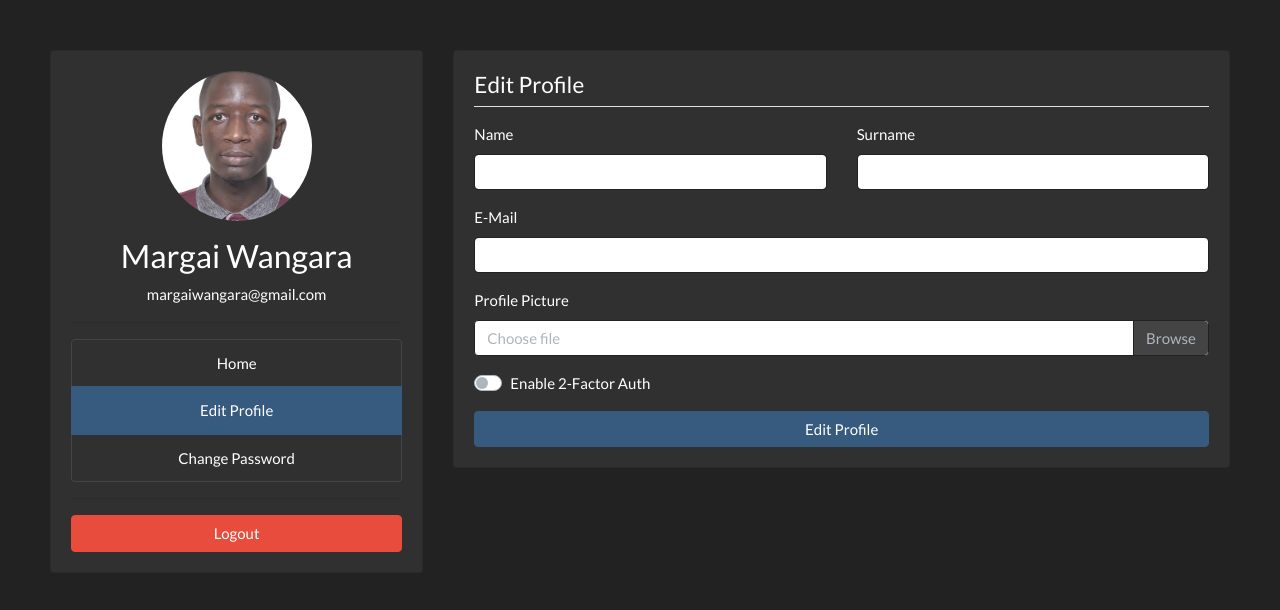
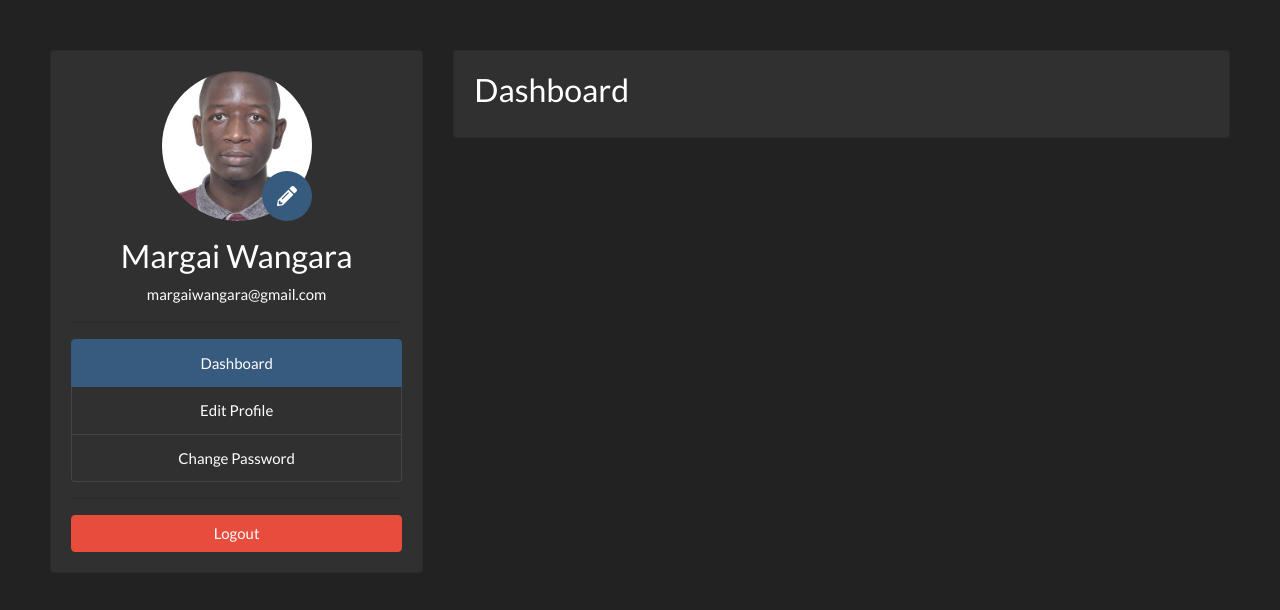
Before and after one commit to margaiwangara/nodejs-rest-client, a React (Create React App) app: page /#/ in a window 1280 px wide. Shown: the top 610 px of the page. Built offline with nearby package versions, Linux system fonts and the light colour scheme.

Commit message:
added profile picture edit icon

```diff
--- a/src/App.js
+++ b/src/App.js
@@ -11,6 +11,7 @@ import {
   faChevronLeft,
   faUserEdit,
   faKey,
+  faPencilAlt,
 } from '@fortawesome/free-solid-svg-icons';
 import Loading from '@/utils/Loading';
 import SimpleBar from 'simplebar-react';
@@ -24,6 +25,7 @@ library.add(
   faChevronLeft,
   faUserEdit,
   faKey,
+  faPencilAlt,
 );
 
 const store = configureStore();
--- a/src/container/DefaultLayout/DefaultSideBar.js
+++ b/src/container/DefaultLayout/DefaultSideBar.js
@@ -1,12 +1,25 @@
 import React from 'react';
 import me from '@/assets/images/me2.jpg';
+import { NavLink } from 'react-router-dom';
+import { profileOverlay } from '@/utils/styling';
+import { FontAwesomeIcon } from '@fortawesome/react-fontawesome';
 
 function DefaultSideBar() {
   return (
     <div className="card w-100">
       <div className="card-body text-center">
         <div className="image-area d-flex justify-content-center">
-          <figure className="m-0" style={{ height: '150px', width: '150px' }}>
+          <figure
+            className="m-0"
+            style={{ height: '150px', width: '150px', position: 'relative' }}
+          >
+            <span style={profileOverlay} className="rounded-circle bg-primary">
+              <FontAwesomeIcon
+                icon="pencil-alt"
+                color="#ffffff"
+                style={{ fontSize: '20px' }}
+              />
+            </span>
             <img
               src={me}
               alt="portrait"
@@ -19,18 +32,28 @@ function DefaultSideBar() {
         <p>margaiwangara@gmail.com</p>
         <hr />
         <div className="list-group">
-          <a className="list-group-item list-group-item-action" href="#home">
-            Home
-          </a>
-          <a
-            className="list-group-item list-group-item-action active"
-            href="#home"
+          <NavLink
+            activeClassName="active"
+            to="/"
+            exact
+            className="list-group-item list-group-item-action"
+          >
+            Dashboard
+          </NavLink>
+          <NavLink
+            activeClassName="active"
+            to="/edit-profile"
+            className="list-group-item list-group-item-action"
           >
             Edit Profile
-          </a>
-          <a className="list-group-item list-group-item-action" href="#home">
+          </NavLink>
+          <NavLink
+            activeClassName="active"
+            to="/change-password"
+            className="list-group-item list-group-item-action"
+          >
             Change Password
-          </a>
+          </NavLink>
         </div>
         <hr />
         <button className="btn btn-danger btn-block">Logout</button>
--- a/src/routes.js
+++ b/src/routes.js
@@ -1,6 +1,10 @@
 import React from 'react';
 
 const Home = React.lazy(() => import('@/views/Home/Home'));
+const EditProfile = React.lazy(() => import('@/views/Profile/EditProfile'));
+const ChangePassword = React.lazy(() =>
+  import('@/views/Profile/ChangePassword'),
+);
 
 const routes = [
   {
@@ -9,6 +13,18 @@ const routes = [
     name: 'Home',
     component: Home,
   },
+  {
+    exact: true,
+    path: '/edit-profile',
+    name: 'Edit Profile',
+    component: EditProfile,
+  },
+  {
+    exact: true,
+    path: '/change-password',
+    name: 'Change Password',
+    component: ChangePassword,
+  },
 ];
 
 export default routes;
--- a/src/utils/styling.js
+++ b/src/utils/styling.js
@@ -10,3 +10,15 @@ export const passwordToggleStyle = {
   padding: '0.375rem 0.75rem',
   cursor: 'pointer',
 };
+
+export const profileOverlay = {
+  position: 'absolute',
+  height: '50px',
+  width: '50px',
+  right: 0,
+  bottom: 0,
+  display: 'flex',
+  justifyContent: 'center',
+  alignItems: 'center',
+  cursor: 'pointer',
+};
--- a/src/views/Home/Home.js
+++ b/src/views/Home/Home.js
@@ -4,55 +4,7 @@ function Home() {
   return (
     <div className="card">
       <div className="card-body">
-        <form>
-          <h4 className="pb-2 mb-3 border-bottom">Edit Profile</h4>
-          <div className="row">
-            <div className="col-md-6">
-              <div className="form-group">
-                <label htmlFor="nameField">Name</label>
-                <input type="text" className="form-control" id="nameField" />
-              </div>
-            </div>
-            <div className="col-md-6">
-              <div className="form-group">
-                <label htmlFor="surNameField">Surname</label>
-                <input type="text" className="form-control" id="surnameField" />
-              </div>
-            </div>
-          </div>
-          <div className="form-group">
-            <label htmlFor="emailField">E-Mail</label>
-            <input type="email" className="form-control" id="emailField" />
-          </div>
-          <div className="form-group">
-            <label htmlFor="customFile">Profile Picture</label>
-            <div className="custom-file">
-              <input
-                type="file"
-                className="custom-file-input"
-                id="customFile"
-              />
-              <label className="custom-file-label" htmlFor="customFile">
-                Choose file
-              </label>
-            </div>
-          </div>
-          <div className="form-group">
-            <div className="custom-control custom-switch mb-3">
-              <input
-                type="checkbox"
-                className="custom-control-input"
-                id="toggle2Factor"
-              />
-              <label className="custom-control-label" htmlFor="toggle2Factor">
-                Enable 2-Factor Auth
-              </label>
-            </div>
-          </div>
-          <button type="submit" className="btn btn-primary btn-block">
-            Edit Profile
-          </button>
-        </form>
+        <h3>Dashboard</h3>
       </div>
     </div>
   );
--- /dev/null
+++ b/src/views/Profile/ChangePassword.js
@@ -0,0 +1,42 @@
+import React from 'react';
+
+function ChangePassword() {
+  return (
+    <div className="card">
+      <div className="card-body">
+        <form>
+          <h4 className="pb-2 mb-3 border-bottom">Change Password</h4>
+          <div className="form-group">
+            <label htmlFor="currentPasswordField">Current Password</label>
+            <input
+              type="password"
+              className="form-control"
+              id="currentPasswordField"
+            />
+          </div>
+          <div className="form-group">
+            <label htmlFor="passwordField">Password</label>
+            <input
+              type="password"
+              className="form-control"
+              id="passwordField"
+            />
+          </div>
+          <div className="form-group">
+            <label htmlFor="confirmPasswordField">Confirm Password</label>
+            <input
+              type="password"
+              className="form-control"
+              id="confirmPasswordField"
+            />
+          </div>
+          <button type="submit" className="btn btn-primary btn-block">
+            Change Password
+          </button>
+        </form>
+      </div>
+    </div>
+  );
+}
+
+export default ChangePassword;
--- /dev/null
+++ b/src/views/Profile/EditProfile.js
@@ -0,0 +1,48 @@
+import React from 'react';
+
+function EditProfile() {
+  return (
+    <div className="card">
+      <div className="card-body">
+        <form>
+          <h4 className="pb-2 mb-3 border-bottom">Edit Profile</h4>
+          <div className="row">
+            <div className="col-md-6">
+              <div className="form-group">
+                <label htmlFor="nameField">Name</label>
+                <input type="text" className="form-control" id="nameField" />
+              </div>
+            </div>
+            <div className="col-md-6">
+              <div className="form-group">
+                <label htmlFor="surNameField">Surname</label>
+                <input type="text" className="form-control" id="surnameField" />
+              </div>
+            </div>
+          </div>
+          <div className="form-group">
+            <label htmlFor="emailField">E-Mail</label>
+            <input type="email" className="form-control" id="emailField" />
+          </div>
+          <div className="form-group">
+            <div className="custom-control custom-switch mb-3">
+              <input
+                type="checkbox"
+                className="custom-control-input"
+                id="toggle2Factor"
+              />
+              <label className="custom-control-label" htmlFor="toggle2Factor">
+                Enable 2-Factor Auth
+              </label>
+            </div>
+          </div>
+          <button type="submit" className="btn btn-primary btn-block">
+            Edit Profile
+          </button>
+        </form>
+      </div>
+    </div>
+  );
+}
+
+export default EditProfile;
```
